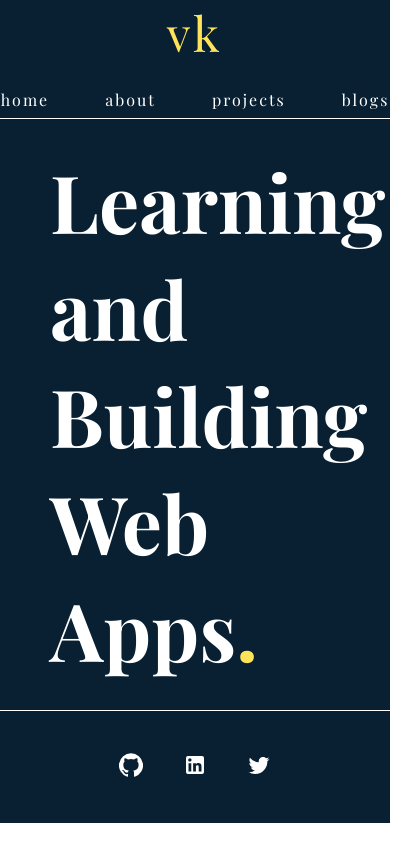
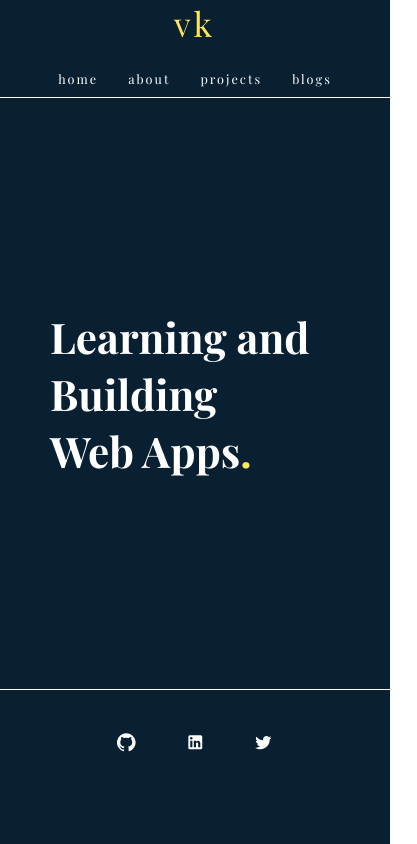
Before and after one commit to foolhardy21/markfour-neogcamp, a React (Create React App) app: page / in a window 390 px wide. Shown: the whole page, 417 px wide, since content can reach past the window. Built offline with nearby package versions, Linux system fonts and the light colour scheme.

Commit message:
style - homepage responsive

```diff
--- a/public/index.html
+++ b/public/index.html
@@ -28,7 +28,7 @@
   </head>
   <body>
     <noscript>You need to enable JavaScript to run this app.</noscript>
-    <div id="root"></div>
+    <div id="root" style="min-height: 100vh; background: #082032;"></div>
     <!--
       This HTML file is a template.
       If you open it directly in the browser, you will see an empty page.
--- a/src/App.js
+++ b/src/App.js
@@ -7,10 +7,10 @@ import Footer from "./components/Footer/Footer"
 
 const App = () => {
   return (
-    <main>
+    <>
           <Main />
           <Footer />
-    </main>
+    </>
   )
 }
 
--- a/src/components/Footer/Footer.js
+++ b/src/components/Footer/Footer.js
@@ -8,13 +8,13 @@ const Footer = () => {
     return (
       <footer>
             <a href='https://github.com/foolhardy21' target='_blank' rel="noreferrer">
-              <GitHubIcon style={{ color: 'white' }} />
+              <GitHubIcon style={{ color: 'white', fontSize: '2.2vmax' }} />
             </a>
             <a href='https://www.linkedin.com/in/vinay-kumar-279a91167/' target='_blank' rel="noreferrer">
-              <LinkedInIcon style={{ color: 'white' }} />
+              <LinkedInIcon style={{ color: 'white', fontSize: '2.2vmax' }} />
             </a>
             <a href='https://twitter.com/foolhardy_vinay' target='_blank' rel="noreferrer">
-              <TwitterIcon style={{ color: 'white' }} />
+              <TwitterIcon style={{ color: 'white', fontSize: '2.2vmax' }} />
             </a>
       </footer>
     )
--- a/src/components/Footer/Footer.module.css
+++ b/src/components/Footer/Footer.module.css
@@ -1,6 +1,5 @@
 footer {
-    margin-top: auto;
-    height: 13.3vh;
+    min-height: 13vh;
     display: flex;
     align-items: center;
     justify-content: center;
@@ -10,6 +9,6 @@ footer {
     border-color: white;
 }
 
-a {
-    margin: 0 20px;
+footer a {
+    margin: 0 25px;
 }
--- a/src/components/Header/Header.module.css
+++ b/src/components/Header/Header.module.css
@@ -11,26 +11,39 @@ header {
     border-color: white;
 }
 
-figure {
+header figure {
     color: #FFE459;
     margin: 0 0 25px 0;
-    font-size: 3rem;
+    font-size: 3vmax;
     letter-spacing: 4px;
 }
 
-ul {
+header ul {
     display: flex;
 }
-li {
-    margin: 0 8px 8px 8px;
+header li {
+    margin: 0 25px 10px 25px;
+    font-size: 1.3vmax;
     letter-spacing: 2px;
     list-style: none;
 }
-a {
+header a {
     color: white;
     text-decoration: none;
 }
-li:hover {
+header li:hover {
     cursor: pointer;
     color: #FFE459;
 }
+
+
+@media only screen and (max-width: 420px) {
+    header figure {
+        font-size: 4vmax;
+    }
+    header li {
+        font-size: 1.5vmax;
+        margin-left: 15px;
+        margin-right: 15px;
+    }
+}
--- a/src/pages/Home/Home.module.css
+++ b/src/pages/Home/Home.module.css
@@ -6,7 +6,7 @@
 .hero_headline {
     font-family: 'Playfair Display', serif;
     color: white;
-    font-size: 5rem;
+    font-size: 5vmax;
     font-weight: 700;
     margin-left: 50px;
 }
```
Also changed, not shown: src/App.module.css (line endings or trailing spaces).
